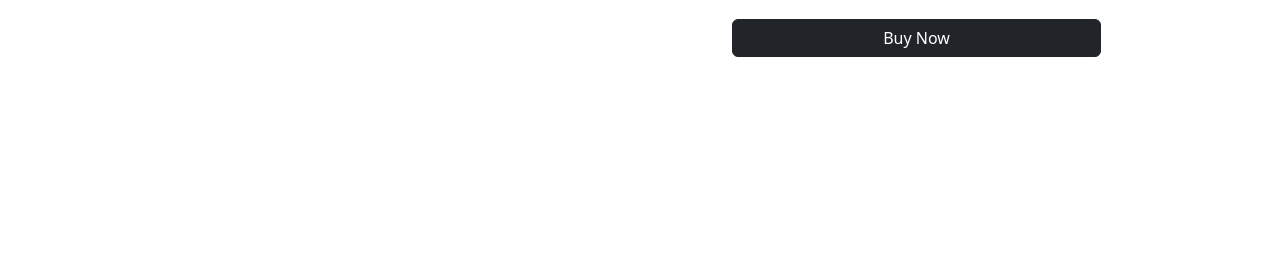
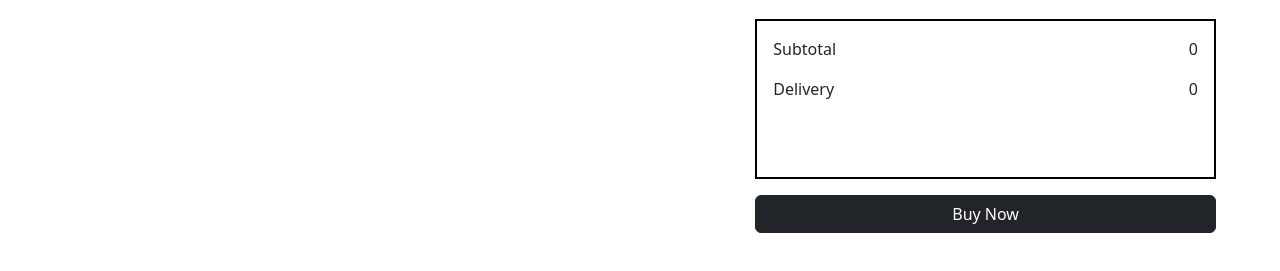
Before and after one commit to Joben0819/Ecommerce, a plain HTML site: page purchase.html in a window 1280 px wide. Shown: the part 69-340 px from the top of the page. Drawn offline with nearby package versions, Linux system fonts and the light colour scheme.

Commit message:
updated the html and javascript

```diff
--- a/assets/css/style.scss
+++ b/assets/css/style.scss
@@ -412,11 +412,22 @@ html{
     }
     .buy{
         width: 40%;
+
+        .area-price{
+            width: 100%;
+            height: 10rem;
+            border: solid 2px #000;
+            margin-bottom: 1rem;
+            padding: 1rem;
+            display: flex;
+            justify-content: space-between;
+            .total{}
+        }
         .btns{
             display: flex;
             justify-content: flex-end;
             button{
-                width: 80%;
+                width: 100%;
             }
         }
     }
--- a/assets/js/purchase.js
+++ b/assets/js/purchase.js
@@ -1,4 +1,5 @@
 const inventory = document.getElementById('inventory')
+const money = document.getElementById('money')
 let value = JSON.parse(sessionStorage.getItem('data')) ?? []
 var data = [
     {
@@ -41,6 +42,9 @@ function reload() {
         </div>
         `
     ).join(''); // .join('') to convert the array to a single string
+
+    const totalPrice = value.reduce((sum, item) => sum + parseFloat(item.price.replace('$', '')), 0);
+    money.innerText = totalPrice
 }
 
 function Delete(num) {
@@ -50,6 +54,7 @@ function Delete(num) {
     reload();
 }
 
+
 window.onload = () => {
     reload();
 }
--- a/purchase.html
+++ b/purchase.html
@@ -16,7 +16,7 @@
             <h1>SHOP BAG</h1>
         </div>
     </section>
-    <section class="purchased d-flex">
+    <section class="purchased d-flex justify-content-between" >
         <div class="item" id="inventory">
             <div class="header">
                 <span>ITEM</span>
@@ -24,6 +24,16 @@
             </div>
         </div>
         <div class="buy">
+            <div class="area-price">
+                <div class="total">
+                    <p>Subtotal</p>
+                    <p>Delivery</p>
+                </div>
+                <div class="total">
+                    <p id="money">Subtotal</p>
+                    <p>0</p>
+                </div>
+            </div>
             <div class="btns">
                 <button type="button" class="btn btn-dark">Buy Now</button>
             </div>
```
Also changed, not shown: assets/css/style.css, 1 other file.
